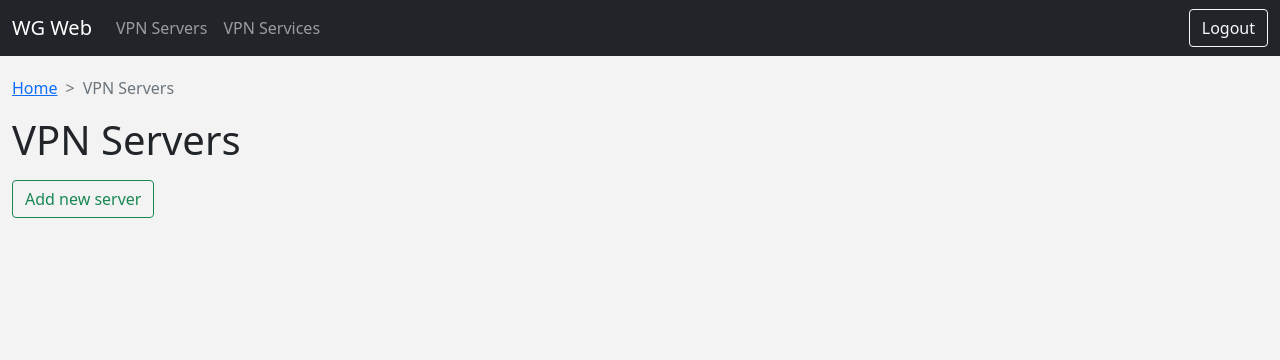
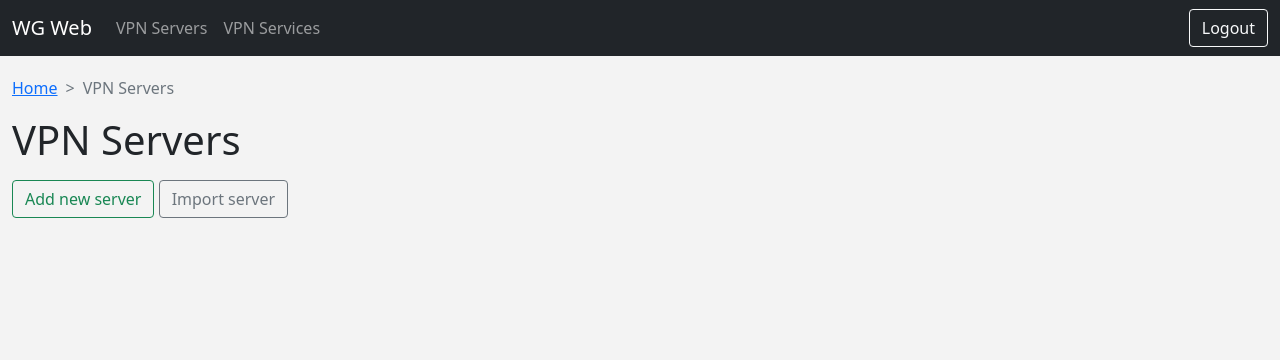
Before and after one commit to Geraldokz/wireguard_autoconfig, a Django app: page /vpn_servers in a window 1280 px wide. Shown: the top 360 px of the page. Run offline with Django 4.2, Linux system fonts and the light colour scheme; the visitor is signed in with stand-in values (Sample User, id 1); data that the repository does not hold is empty; parts of the project's set-up code (start-up, migrations or seed data) failed here and were passed over.

Commit message:
create server import module

```diff
--- a/wg_web/mainapp/exceptions.py
+++ b/wg_web/mainapp/exceptions.py
@@ -8,3 +8,7 @@ class NetworkGeneratingException(Exception):
 
 class VPNServiceException(Exception):
     pass
+
+
+class VPNServerImportError(Exception):
+    pass
--- a/wg_web/mainapp/templates/mainapp/vpn_servers.html
+++ b/wg_web/mainapp/templates/mainapp/vpn_servers.html
@@ -22,6 +22,32 @@
             {% endfor %}
             {% endif %}
             <a href="{% url 'mainapp:create_vpn_server' %}" class="btn btn-outline-success mb-3">Add new server</a>
+            <button type="button" class="btn btn-outline-secondary mb-3" data-bs-toggle="modal"
+                data-bs-target="#ModalImportConf">Import server</button>
+            <div class="modal fade" id="ModalImportConf" tabindex="-1" aria-labelledby="exampleModalLabel"
+                aria-hidden="true">
+                <div class="modal-dialog">
+                    <div class="modal-content">
+                        <div class="modal-header">
+                            <h5 class="modal-title" id="exampleModalLabel">Import Server config</h5>
+                            <button type="button" class="btn-close" data-bs-dismiss="modal" aria-label="Close"></button>
+                        </div>
+                        <div class="modal-body">
+                            <p>Upload .json config file</p>
+                            <form action="{% url 'mainapp:import_vpn_server' %}" method="post"
+                                enctype="multipart/form-data">
+                                {% csrf_token %}
+                                <div class="input-group mb-3">
+                                    <input type="file" class="form-control" name="configFile" id="configFile"
+                                        aria-describedby="inputGroupFileAddon04" aria-label="Upload" required="True">
+                                </div>
+                                <button type="button" class="btn btn-secondary" data-bs-dismiss="modal">Cancel</button>
+                                <button type="submit" class="btn btn-primary">Import</button>
+                            </form>
+                        </div>
+                    </div>
+                </div>
+            </div>
             {% for server in servers %}
             <div class="card mb-2">
                 <div class="card-header">
--- a/wg_web/mainapp/templates/mainapp/vpn_service_detail.html
+++ b/wg_web/mainapp/templates/mainapp/vpn_service_detail.html
@@ -257,8 +257,7 @@
                                 <p class="text-muted">
                                     [Peer]<br>
                                     PublicKey = {{ device.client.vpn_service.public_key }}<br>
-                                    Endpoint = {{ device.client.vpn_service.server.public_ip }}:{{
-                                    device.client.vpn_service.vpn_port }}<br>
+                                    Endpoint = {{ device.client.vpn_service.server.public_ip }}:{{ device.client.vpn_service.vpn_port }}<br>
                                     AllowedIPs = {{ device.allowed_ips }}<br>
                                     PersistentKeepalive = {{ device.ka_check }}
                                 </p>
--- a/wg_web/mainapp/urls.py
+++ b/wg_web/mainapp/urls.py
@@ -17,7 +17,8 @@ from .views import (
     delete_vpn_server_view,
     delete_vpn_service_view,
     delete_vpn_service_client,
-    delete_vpn_device_view
+    delete_vpn_device_view,
+    import_servers_conf
 )
 
 app_name = 'mainapp'
@@ -26,6 +27,7 @@ urlpatterns = [
     path('', MainPageView.as_view(), name='main_page'),
     path('vpn_servers', VPNServerListView.as_view(), name='vpn_servers_page'),
     path('vpn_servers/create', VPNServerCreateView.as_view(), name='create_vpn_server'),
+    path('vpn_servers/import', import_servers_conf, name='import_vpn_server'),
     path('vpn_servers/update/<pk>', VPNServerUpdateView.as_view(), name='update_vpn_server'),
     path('vpn_servers/delete/<pk>', delete_vpn_server_view, name='delete_vpn_server'),
     path('vpn_services', VPNServiceListView.as_view(), name='vpn_services_page'),
--- a/wg_web/mainapp/views.py
+++ b/wg_web/mainapp/views.py
@@ -4,8 +4,9 @@ from django.contrib.messages.views import SuccessMessageMixin, messages
 from django.shortcuts import render, redirect
 from django.views.generic import View, DetailView, ListView, CreateView, UpdateView
 
-from .exceptions import ModelDeleteException
+from .exceptions import ModelDeleteException, VPNServerImportError
 from .forms import VPNServerForm, VPNServiceForm, VPNClientForm, VPNDeviceForm
+from .services.servers.importation import import_vpn_server
 from .services.models.crud import delete_model_object
 from .services.wg_keys import generate_keys
 from .services.vpn_services.service import get_all_vpn_service_devices
@@ -272,3 +273,18 @@ def delete_vpn_device_view(request, service_id: int, client_id: int, pk: int) ->
         except ModelDeleteException:
             messages.error(request, f'VPN Device with id {pk} does not exist!')
         return redirect('mainapp:vpn_client_details_page', service_id=service_id, pk=client_id)
+
+
+@login_required(login_url='/login/')
+def import_servers_conf(request) -> None:
+    """Import VPN Servers"""
+    print(request)
+    if request.method == 'POST':
+        server_conf = request.FILES['configFile'].read()
+
+        try:
+            import_vpn_server(server_conf)
+            messages.success(request, 'VPN Server imported successfully!')
+        except VPNServerImportError as err:
+            messages.error(request, err)
+        return redirect('mainapp:vpn_servers_page')
```
Also changed, not shown: wg_web/mainapp/services/servers/importation.py (added, +40 -0 lines).
